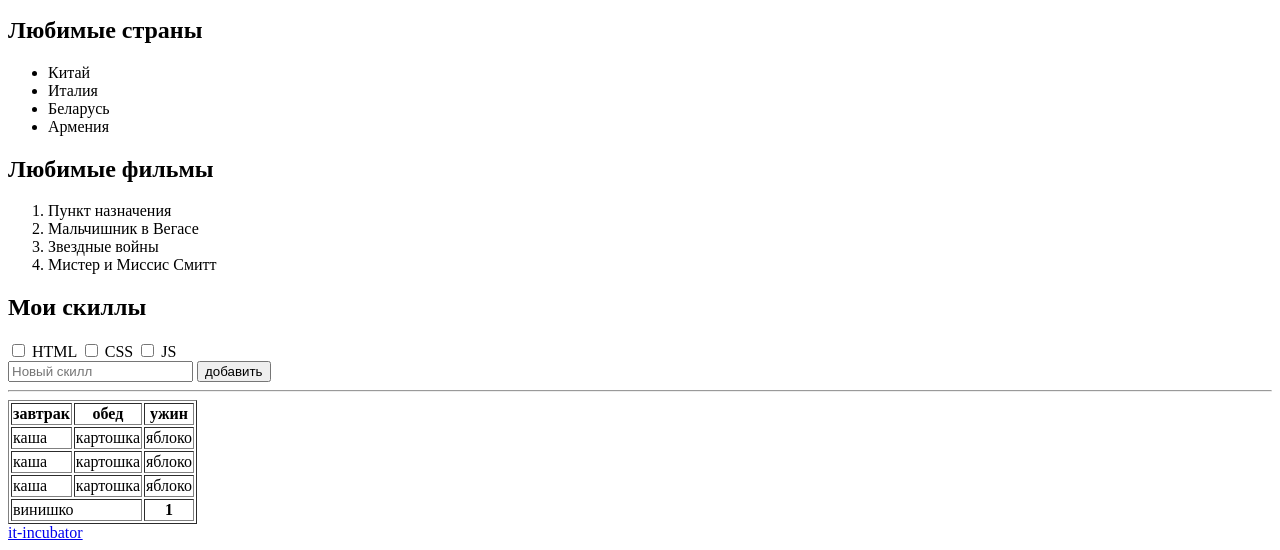
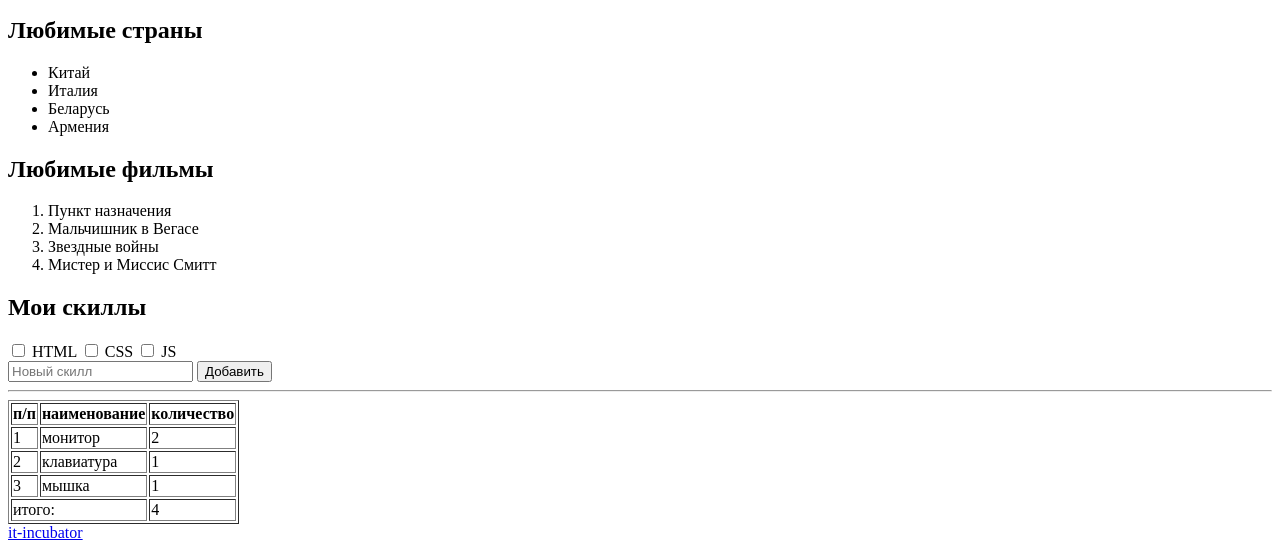
Before and after one commit to MarinaArmenovnaDev/HW-1, a plain HTML site: page index.html in a window 1280 px wide. Shown: the part 453-1003 px from the top of the page. Drawn offline with Linux system fonts and the light colour scheme.

Commit message:
HW-1-correct-6

```diff
--- a/index.html
+++ b/index.html
@@ -77,44 +77,42 @@
 
         </div>
         <!-- 5) Создай здесь однострочное поле для ввода текста с подсказкой "Новый скилл", которая исчезает, когда начинаешь что-то печатать (для подсказки есть специальный атрибут) -->
-        <form method="get">
-            <label>
-              <input type="text" placeholder="Новый скилл">
-              <input type="button" value="добавить">
-            </label>
+         <form method="get">
+              <input type="text" name="new-skill" placeholder="Новый скилл">
+              <button type="submit" name="button">Добавить</button>
         </form>
-        <hr>
         <!-- 6) Создай здесь кнопку “Добавить” -->
         <!-- 7) Добавь горизонтальную линию (для этого есть специальный тег) -->
         <section>
+            <hr>
         <table data-cy="hw-about-table-pre" border="1">
             <!-- 8) В таблице сделай 5 строк и 3 столбца.
                         - В первой строке ячейки заголовков, в остальных обычные ячейки
                         - Добавь границы для всей таблицы с помощью специального атрибута border="". Он устарел, но работает
                         - В последнем ряду первая ячейка должна занимать все свободное место по горизонтали (ширине). Таблицу можно заполнять любыми данными -->
                             <tr>
-                                <th>завтрак</th>
-                                <th>обед</th>
-                                <th>ужин</th>
+                                <th>п/п</th>
+                                <th>наименование</th>
+                                <th>количество</th>
                             </tr>
                             <tr>
-                                <td>каша</td>
-                                <td>картошка</td>
-                                <td>яблоко</td>
+                                <td>1</td>
+                                <td>монитор</td>
+                                <td>2</td>
                             </tr>
                             <tr>
-                                <td>каша</td>
-                                <td>картошка</td>
-                                <td>яблоко</td>
+                                <td>2</td>
+                                <td>клавиатура</td>
+                                <td>1</td>
                             </tr>
                             <tr>
-                                <td>каша</td>
-                                <td>картошка</td>
-                                <td>яблоко</td>
+                                <td>3</td>
+                                <td>мышка</td>
+                                <td>1</td>
                             </tr>
                             <tr>
-                                <td colspan="2">винишко</td>
-                                <th>1</th>
+                                <td colspan="2">итого:</td>
+                                <td>4</td>
                             </tr>
 
                         </table>
```
